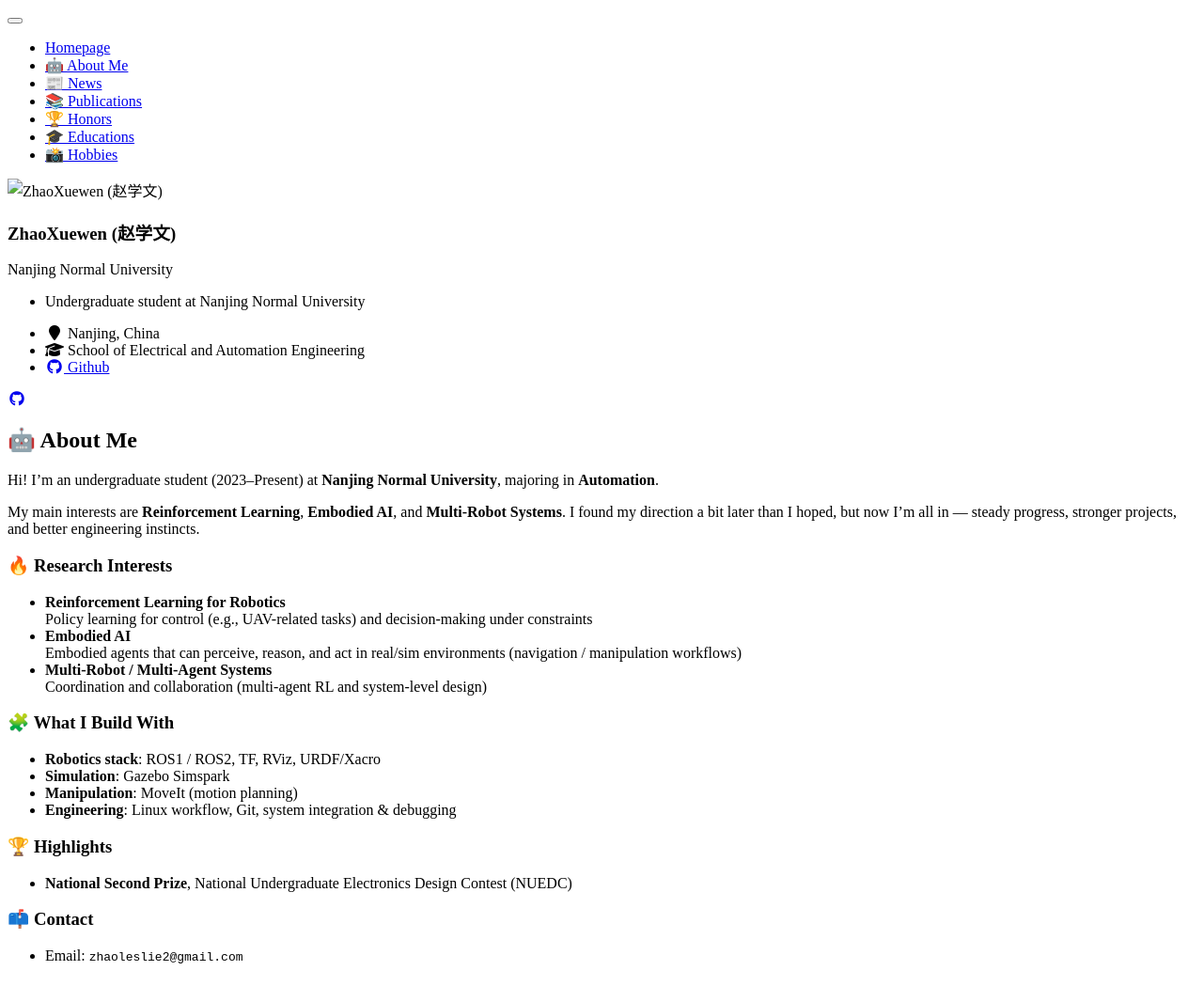
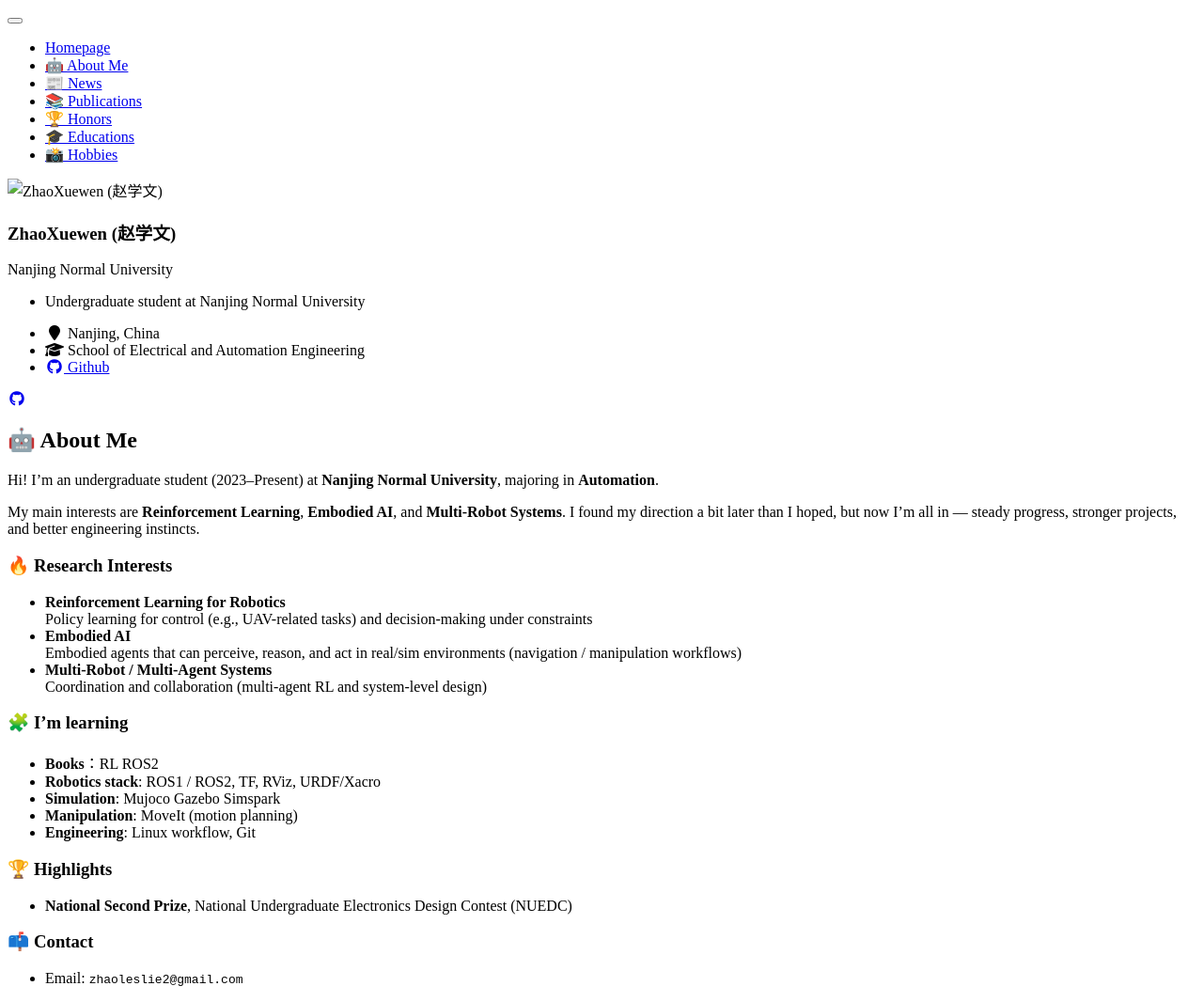
Before and after one commit to 66Leslie/66Leslie.github.io, a Jekyll site: the page built from _pages/about/about-me.md, in a window 1280 px wide. Shown: the whole page at 94% size. Built offline with Jekyll 4.4.1, drawn with Linux system fonts in a browser that asks for light colours; our own code applies the rules of GitHub Pages for plain Markdown files; before the commit the page ends 1042 px from its top, so only the background shows below that.

Commit message:
20251219

```diff
--- a/_pages/about/about-me.md
+++ b/_pages/about/about-me.md
@@ -15,11 +15,12 @@ I found my direction a bit later than I hoped, but now I’m all in — steady p
 - **Multi-Robot / Multi-Agent Systems**
   Coordination and collaboration (multi-agent RL and system-level design)
 
-### 🧩 What I Build With
+### 🧩 I'm learning
+- **Books**：RL ROS2
 - **Robotics stack**: ROS1 / ROS2, TF, RViz, URDF/Xacro
-- **Simulation**: Gazebo  Simspark
+- **Simulation**: Mujoco Gazebo Simspark
 - **Manipulation**: MoveIt (motion planning)
-- **Engineering**: Linux workflow, Git, system integration & debugging
+- **Engineering**: Linux workflow, Git
 
 ### 🏆 Highlights
 - **National Second Prize**, National Undergraduate Electronics Design Contest (NUEDC)
```
Also changed, not shown: _pages/about/honors.md (+1 -1 lines).
